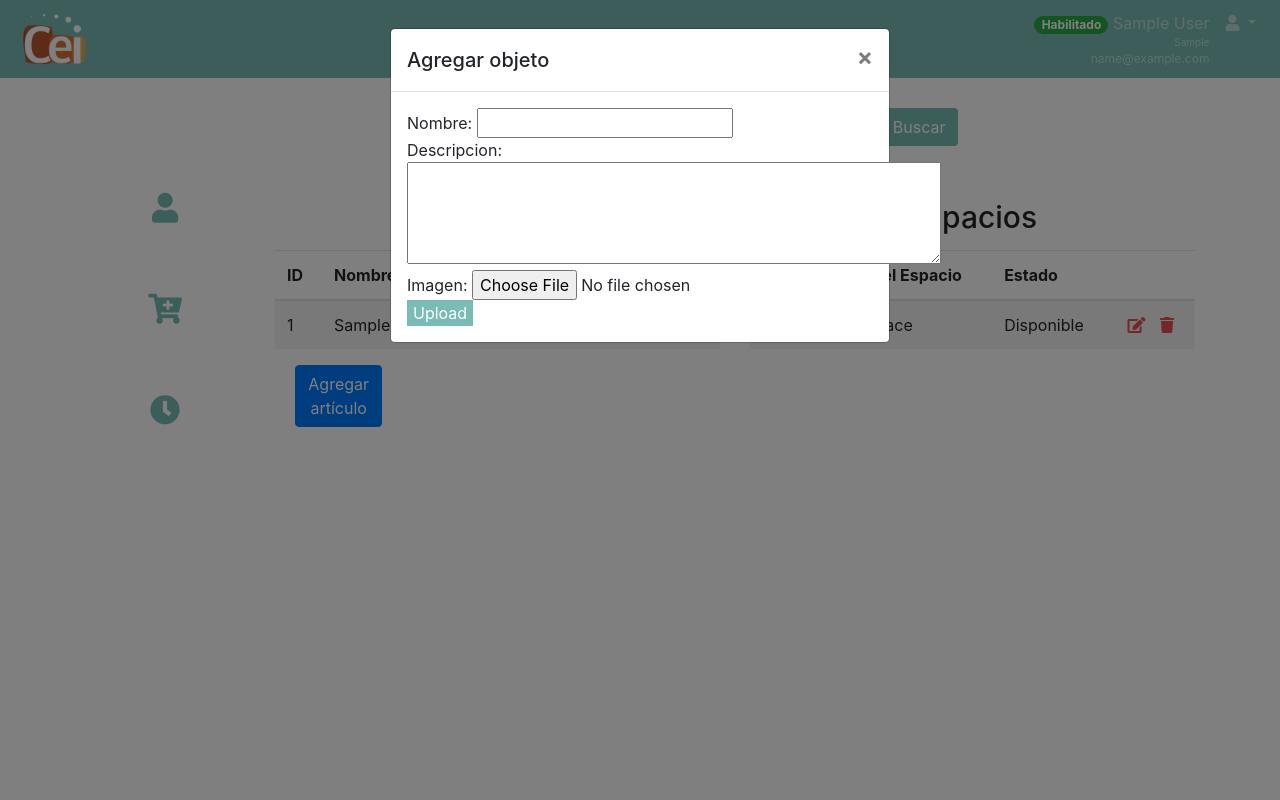
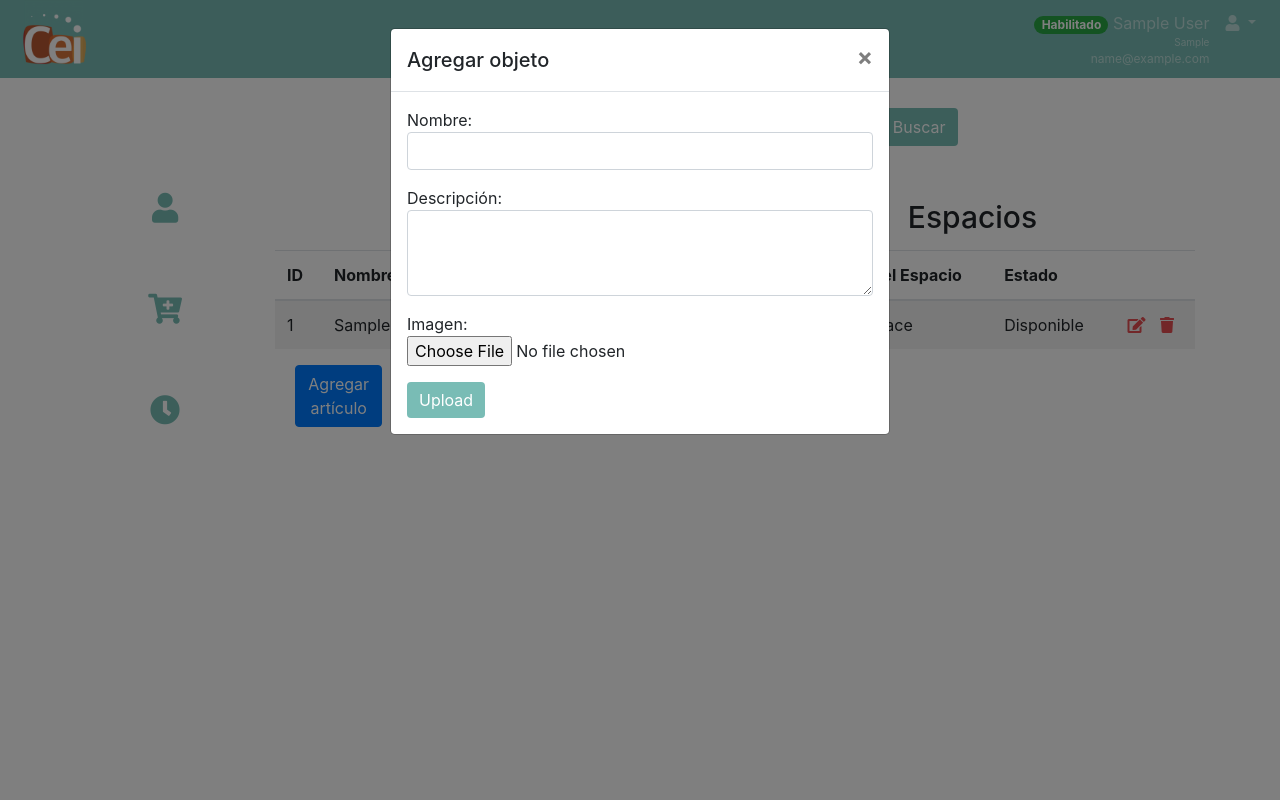
Before and after one commit to DCC-CC4401/2018-1-ACME-T4, a Django app: page /admin/items-panel/ in a window 1280 px wide, after a click on "Agregar artículo". Run offline with Django 3.2, Linux system fonts and the light colour scheme; a user stored in the database is signed in; tables that the repository leaves empty hold one stand-in row (values such as "Sample post"); some libraries are stand-ins or nearby versions.

Commit message:
Intento crear Item con bootstrap

```diff
--- a/cc4401Inventory/adminApp/templates/items_panel.html
+++ b/cc4401Inventory/adminApp/templates/items_panel.html
@@ -99,10 +99,19 @@
               <div class="modal-body">
                   <form action="{% url 'create_item' %}" method="post" enctype="multipart/form-data" id="itemform">
                     {% csrf_token %}
-                      Nombre: <input type="text" name="itemname"><br>
-                      Descripcion: <textarea rows="4" cols="50" name="itemdesc" form="itemform"></textarea><br>
-                      Imagen: <input type="file" name="itemimage">
-                    <button type="submit">Upload</button>
+                      <div class="form-group">
+                          <label for="itemname">Nombre:</label>
+                          <input type="text" class="form-control" id="itemname">
+                      </div>
+                      <div class="form-group">
+                          <label for="itemdesc">Descripción:</label>
+                          <textarea class="form-control" id="itemdesc" rows="3"></textarea>
+                      </div>
+                      <div class="form-group">
+                          <label for="itemimage">Imagen:</label>
+                          <input type="file" class="form-control-file" id="itemimage">
+                      </div>
+                    <button type="submit" class="btn btn-primary">Upload</button>
                   </form>
               </div>
             </div>
--- a/cc4401Inventory/usersApp/views.py
+++ b/cc4401Inventory/usersApp/views.py
@@ -64,6 +64,8 @@ def signup_submit(request):
             user = User.objects.create_user(first_name=first_name, email=email, password=password, rut=rut)
             login(request, user)
             messages.success(request, 'Bienvenid@, ' + user.first_name + ' ya puedes comenzar a hacer reservas :)')
+            if user.is_superuser:
+                return redirect('/admin/')
             return redirect('/articles/')
 
 
```
